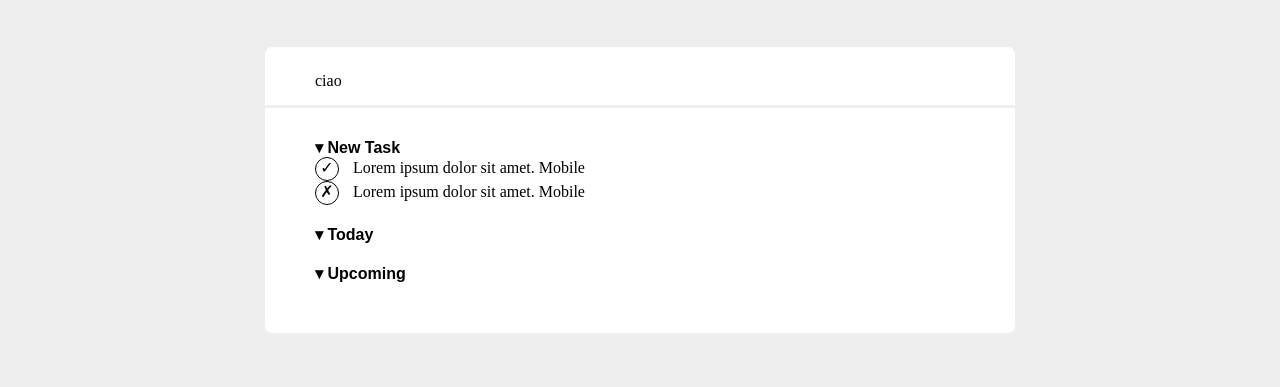
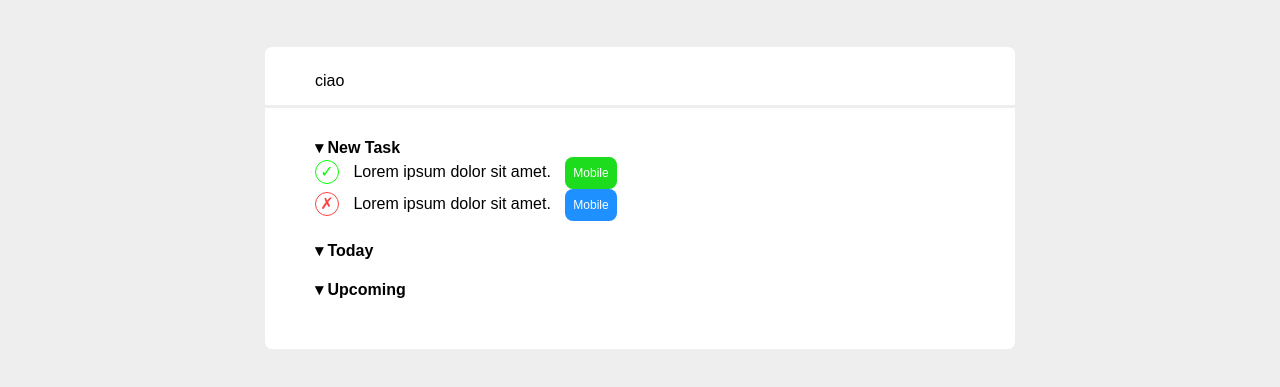
Before and after one commit to longo2002/html-css-toboolist, a plain HTML site: page index.html in a window 1280 px wide. Shown: the part 73-460 px from the top of the page. Drawn offline with Linux system fonts and the light colour scheme; a web font is replaced by a local one.

Commit message:
Correzione finale

```diff
--- a/css/app.css
+++ b/css/app.css
@@ -36,6 +36,7 @@ main{
 .card{
     background-color: white;
     border-radius: 7px;
+    font-family: 'Alexandria', sans-serif;
 }
 
 .card-header{
@@ -64,11 +65,37 @@ main{
 }
 
 .icon{
-    border: 1px solid black;
+    border: 1px solid currentColor;
     border-radius: 50%;
     margin-right: 10px;
     width: 24px;
     height: 24px;
     display: inline-block;
     text-align: center;
+    line-height: 22px;
 }
+
+.icon-check{
+    color: lime;
+}
+
+.icon-cross{
+    color: rgb(252, 65, 65);
+}
+.tag{
+    font-size: 12px;
+    color: white;
+    padding: 0 8px;
+    border-radius: 8px;
+    line-height: 32px;
+    display: inline-block;
+    margin-left: 10px;
+}
+
+.bg-blue{
+    background-color: dodgerblue;
+}
+
+.bg-green{
+    background-color: rgb(29, 219, 29);
+}
--- a/index.html
+++ b/index.html
@@ -40,7 +40,7 @@
 
                             <li class="sublist-item">
 
-                                <span class="icon icon-check icon-cross">
+                                <span class="icon icon-check ">
                                 &check;
                                 </span>
 
@@ -48,7 +48,7 @@
                                 Lorem ipsum dolor sit amet.
                                 </span>
 
-                                <span>
+                                <span class="tag bg-green">
                                 Mobile
                                 </span>
 
@@ -56,7 +56,7 @@
 
                             <li class="sublist-item">
 
-                                <span class="icon icon-check icon-cross">
+                                <span class="icon icon-cross">
                                 &cross;
                                 </span>
 
@@ -64,7 +64,7 @@
                                 Lorem ipsum dolor sit amet.
                                 </span>
 
-                                <span>
+                                <span class="tag bg-blue">
                                 Mobile
                                 </span>
 
```
